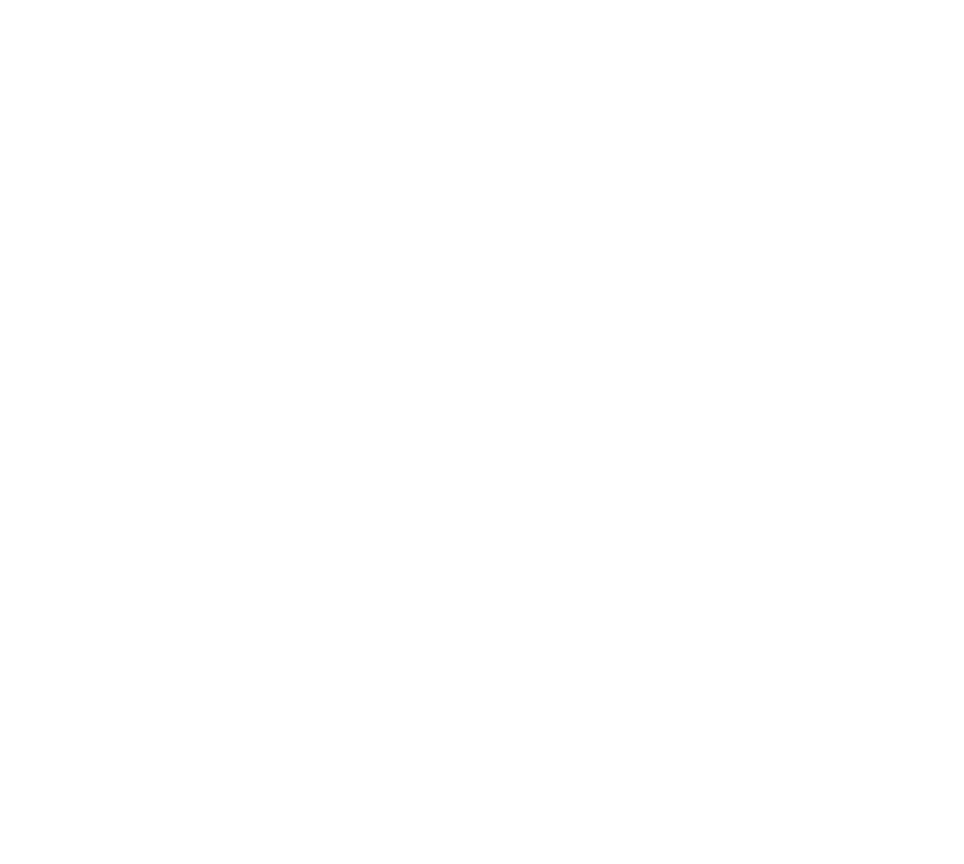
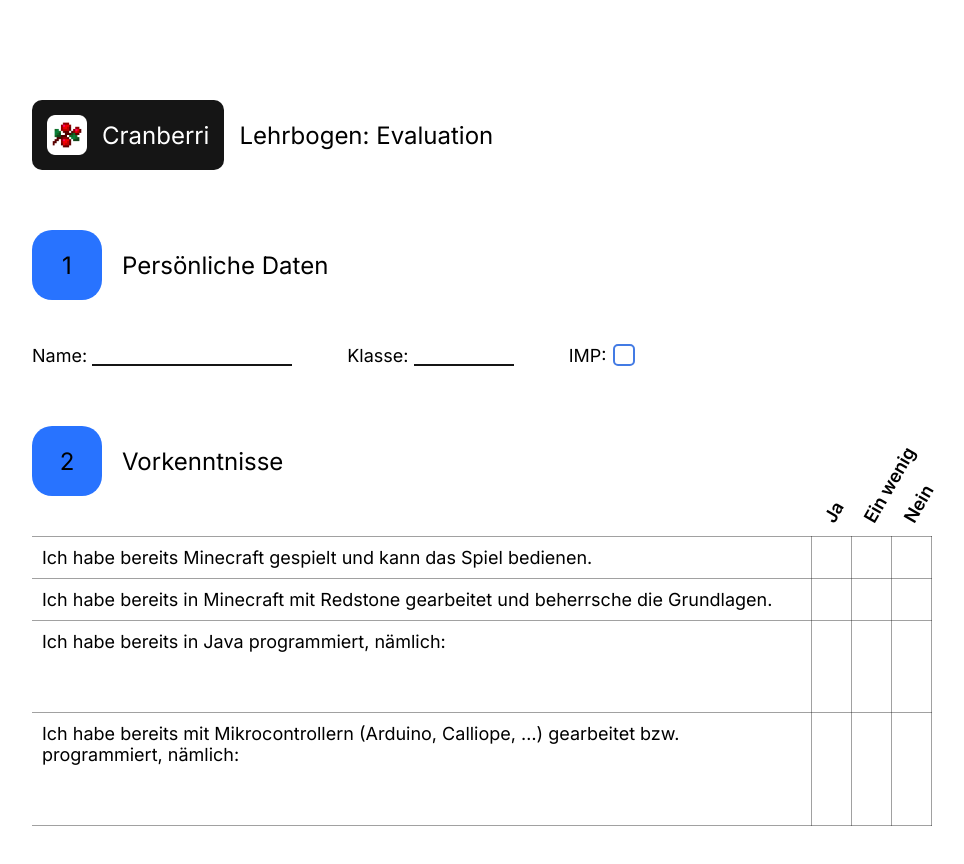
Before and after one commit to JupiterPi/cranberri-guides, an Angular app: page /lehrbogen-evaluation in a window 1280 px wide. Before the commit this address led to /. Shown: the top 864 px of the page, without its empty margins (158-1122 px from the left). Before the commit the page ends 800 px from the top, so only its background shows below. Built offline with nearby package versions, Linux system fonts and the light colour scheme.

Commit message:
evaluation: document, ui foundations

```diff
--- a/src/app/components/cb-components.ts
+++ b/src/app/components/cb-components.ts
@@ -19,14 +19,14 @@
   template: `
     <div class="cb-chapter">
       <div class="cb-chapter-square">
-        {{ordinal}}.
+        {{ordinal}}
       </div>
       <div class="cb-chapter-text"><ng-content></ng-content></div>
     </div>
   `
 })
 export class CbChapter {
-  @Input("ordinal") ordinal?: number;
+  @Input("ordinal") ordinal?: string;
 }
 
 @Component({
@@ -45,13 +45,33 @@
 }
 
 @Component({
-  selector: "cb-warn",
-  template: `<div class="cb-warn"><ng-content></ng-content></div>`
+  selector: "cb-evaluation-table",
+  template: `
+    <div class="cb-evaluation-table-header">
+      <div *ngFor="let option of options" class="header-cell">
+        <div>{{option}}</div>
+      </div>
+    </div>
+    <table class="cb-evaluation-table">
+      <tr *ngFor="let question of questions">
+        <td>
+          {{getQuestionText(question)}}
+          <div class="space" *ngIf="getQuestionSpace(question)"></div>
+        </td>
+        <td *ngFor="let option of options" class="tick"></td>
+      </tr>
+    </table>
+  `
 })
-export class CbWarn {}
+export class CbEvaluationTable {
+  @Input("questions") questions: string[] = [];
+  @Input("options") options: string[] = [];
 
-@Component({
-  selector: "cb-muted",
-  template: `<div class="cb-muted"><ng-content></ng-content></div>`
-})
-export class CbMuted {}
+  getQuestionText(question: string) {
+    return question.endsWith("___") ? question.substring(0, question.length - 3) : question;
+  }
+
+  getQuestionSpace(question: string) {
+    return question.endsWith("___");
+  }
+}
--- a/src/app/components/cb-styles.scss
+++ b/src/app/components/cb-styles.scss
@@ -90,12 +90,14 @@
   }
 }
 
+/* class-only */
 .cb-warn {
   display: inline-block;
   color: $cb-red;
   font-weight: 900;
 }
 
+/* class-only */
 .cb-muted {
   display: inline-block;
   color: grey;
@@ -104,3 +106,82 @@
 img {
   width: 100%;
 }
+
+/* class-only */
+.cb-handwrite-space {
+  display: inline-block;
+  height: $font-size-text;
+  width: 200px;
+  border-bottom: 2px solid $cb-black;
+  position: relative;
+  top: 4px;
+
+  &.small {
+    width: 100px;
+  }
+}
+
+/* class-only */
+.cb-spacer {
+  display: inline-block;
+  width: 50px;
+}
+
+/* class-only */
+.cb-checkbox {
+  display: inline-block;
+  height: $font-size-text;
+  width: $font-size-text;
+  border-radius: 5px;
+  border: 2px solid desaturate($cb-blue, 25%);
+  position: relative;
+  top: 4px;
+  margin: 0 2px;
+}
+
+.cb-evaluation-table-header {
+  width: 100%;
+  height: 0;
+  display: flex;
+  justify-content: flex-end;
+  align-items: flex-end;
+
+  .header-cell {
+    font-weight: 600;
+    width: 40px;
+    height: 100px;
+
+    rotate: 180deg;
+    text-align: start;
+    writing-mode: vertical-rl;
+
+    display: flex;
+    align-items: center;
+
+    div {
+      transform-origin: top center;
+      rotate: 30deg;
+      translate: 3px 15px;
+    }
+  }
+}
+table.cb-evaluation-table {
+  border-collapse: collapse;
+  width: 100%;
+
+  td, th {
+    border: 1px solid transparentize($cb-black, 0.6);
+    padding: 10px;
+  }
+  td {
+    border-left: none;
+  }
+
+  td.tick {
+    width: calc(40px - 2 * 10px - 1px);
+  }
+
+  .space {
+    height: 50px;
+  }
+}
--- a/src/app/documents/bundle-guide.html
+++ b/src/app/documents/bundle-einfuehrung-und-benutzungsanweisung.html
@@ -1,7 +1,7 @@
 <cb-header>Bundle: Einführung & Benutzungsanweisung</cb-header>
 
 
-<cb-chapter [ordinal]="1">Installation</cb-chapter>
+<cb-chapter ordinal="1">Installation</cb-chapter>
 
 <ol>
   <li>Erstelle in deinem Homeverzeichnis einen neuen Ordner, z. B. <cb-code color="blue">H:\Dokumente\Cranberri</cb-code>.</li>
@@ -9,37 +9,37 @@
 </ol>
 
 
-<cb-chapter [ordinal]="2">Cranberri starten</cb-chapter>
+<cb-chapter ordinal="2">Cranberri starten</cb-chapter>
 
 <ol>
-  <li>Doppelklicke auf die Verknüpfung <cb-code color="blue">Start Cranberri</cb-code>.<br><cb-warn>!</cb-warn> Achtung: Es dauert kurz, bis Cranberri startet. Versuche nicht, mehrfach zu klicken.</li>
+  <li>Doppelklicke auf die Verknüpfung <cb-code color="blue">Start Cranberri</cb-code>.<br><div class="cb-warn">!</div> Achtung: Es dauert kurz, bis Cranberri startet. Versuche nicht, mehrfach zu klicken.</li>
   <li>Wähle links die Welt aus, die du starten möchtest, oder klicke auf "+ New World".</li>
   <li>Klicke oben auf “Start Server”, um Cranberri zu starten. Das Konsolenfenster, das sich öffnet, ist dein Server, schließe es nicht.</li>
   <li>Du kannst Welten außerdem benennen, indem du sie auswählst und auf "Rename" klickst, danach "Confirm".</li>
 </ol>
 
 
-<cb-chapter [ordinal]="3">Minecraft starten</cb-chapter>
+<cb-chapter ordinal="3">Minecraft starten</cb-chapter>
 
 <ol>
-  <li>Doppelklicke auf die Verknüpfung <cb-code color="blue">Start Minecraft</cb-code>.<br><cb-warn>!</cb-warn> Achtung: Es dauert kurz, bis Minecraft startet. Versuche nicht, mehrfach zu klicken.</li>
+  <li>Doppelklicke auf die Verknüpfung <cb-code color="blue">Start Minecraft</cb-code>.<br><div class="cb-warn">!</div> Achtung: Es dauert kurz, bis Minecraft startet. Versuche nicht, mehrfach zu klicken.</li>
   <li>Klicke, sobald Minecraft sich vollständig geöffnet hat, auf “Mehrspieler” und doppelklicke dann auf “Cranberri”, um die Welt zu öffnen.</li>
 </ol>
 
 
-<cb-chapter [ordinal]="4">Projekte erstellen und bearbeiten</cb-chapter>
+<cb-chapter ordinal="4">Projekte erstellen und bearbeiten</cb-chapter>
 
 <ol>
   <li>Klicke, um ein Projekt zu erstellen, im Cranberri GUI neben "Projects" auf "Create". Gib deinem Projekt einen Namen (keine Leerzeichen) und wähle über die Umschaltbuttons "simple" und Java (<!--TODO java icon-->). "Create" zum Abschließen.</li>
-  <li>Doppelklicke auf die Verknüpfung <cb-code color="blue">Start VS Code</cb-code>.<br><cb-warn>!</cb-warn> Achtung: Es dauert kurz, bis VS Code startet. Versuche nicht, mehrfach zu klicken. Sobald VS Code erscheint, kannst du das Konsolenfenster schließen. <cb-muted>Installiere keine Extensions in VS Code.</cb-muted></li>
+  <li>Doppelklicke auf die Verknüpfung <cb-code color="blue">Start VS Code</cb-code>.<br><div class="cb-warn">!</div> Achtung: Es dauert kurz, bis VS Code startet. Versuche nicht, mehrfach zu klicken. Sobald VS Code erscheint, kannst du das Konsolenfenster schließen. <div class="cb-muted">Installiere keine Extensions in VS Code.</div></li>
   <li>Klicke nun links auf den Namen deines Projekts, um den Ordner zu öffnen. Hier findest du den Ordner <cb-code color="blue">scripts</cb-code>, in dem du ein Beispielprogramm <cb-code color="blue">script.java</cb-code> findest. Doppelklicke darauf, um es zu öffnen.</li>
-  <li style="color: grey"><cb-muted>Fahre mit dem nächsten Kapitel fort, wenn dein Programm fertig ist.</cb-muted></li>
+  <li style="color: grey"><div class="cb-muted">Fahre mit dem nächsten Kapitel fort, wenn dein Programm fertig ist.</div></li>
 </ol>
 
 <img src="assets/bundle-guide/abb-projekt-in-vs-code.png">
 
 
-<cb-chapter [ordinal]="5">Cranberri-Computer platzieren und ausführen</cb-chapter>
+<cb-chapter ordinal="5">Cranberri-Computer platzieren und ausführen</cb-chapter>
 
 <p>Es ist vorausgesetzt: Du hast ein Projekt erstellt.</p>
 
--- /dev/null
+++ b/src/app/documents/lehrbogen-evaluation.html
@@ -0,0 +1,23 @@
+<cb-header>Lehrbogen: Evaluation</cb-header>
+
+
+<cb-chapter ordinal="1">Persönliche Daten</cb-chapter>
+
+Name: <div class="cb-handwrite-space"></div>
+<div class="cb-spacer"></div>
+Klasse: <div class="cb-handwrite-space small"></div>
+<div class="cb-spacer"></div>
+IMP: <div class="cb-checkbox"></div>
+
+
+<cb-chapter ordinal="2">Vorkenntnisse</cb-chapter>
+
+<cb-evaluation-table
+  [options]='["Ja", "Ein wenig", "Nein"]'
+  [questions]='[
+    "Ich habe bereits Minecraft gespielt und kann das Spiel bedienen.",
+    "Ich habe bereits in Minecraft mit Redstone gearbeitet und beherrsche die Grundlagen.",
+    "Ich habe bereits in Java programmiert, nämlich:___",
+    "Ich habe bereits mit Mikrocontrollern (Arduino, Calliope, …) gearbeitet bzw. programmiert, nämlich:___",
+  ]'
+></cb-evaluation-table>
--- a/src/app/home/home.component.html
+++ b/src/app/home/home.component.html
@@ -11,6 +11,7 @@
 
 <ul>
   <li><a routerLink="bundle-einfuehrung-und-benutzungsanweisung">Cranberri Bundle: Einführung & Benutzungsanweisung</a></li>
+  <li><a routerLink="lehrbogen-evaluation">Lehrbogen: Evaluation</a></li>
 </ul>
 
 <p style="color: grey">
```
Also changed, not shown: src/app/app.module.ts (+7 -6 lines), src/app/documents.ts (+7 -2 lines).
